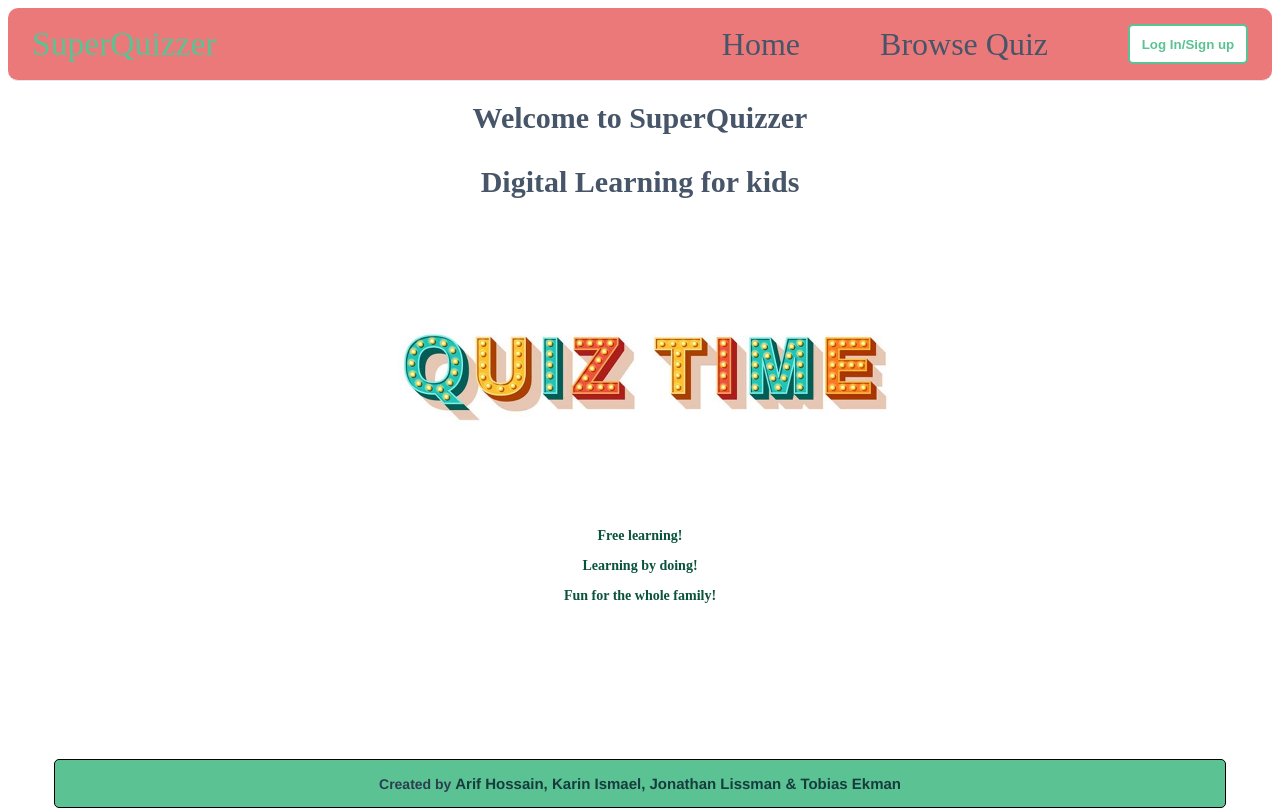
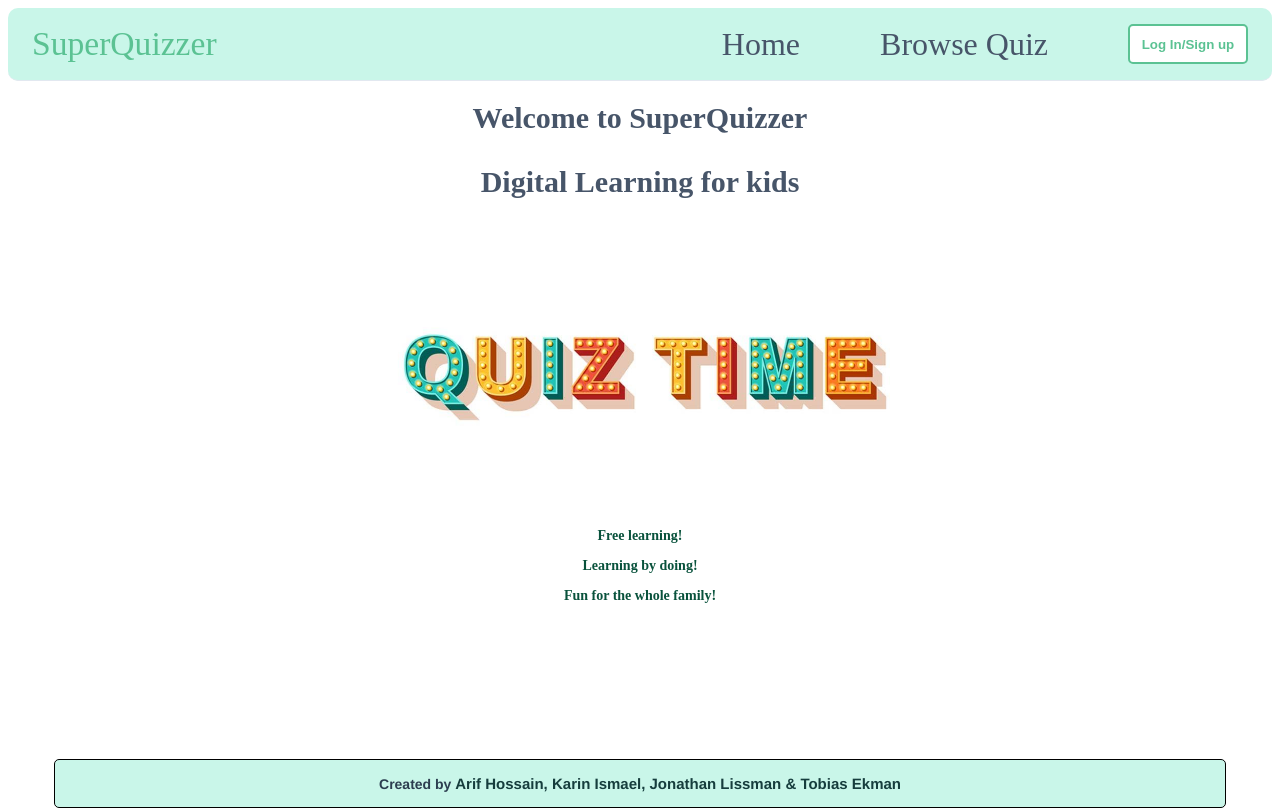
Before and after one commit to ArifHoss/quiz-management-router, a Vue app: page / in a window 1280 px wide. Built offline with nearby package versions, Linux system fonts and the light colour scheme; a web font is replaced by a local one.

Commit message:
header and footer color

```diff
--- a/src/components/Footer.vue
+++ b/src/components/Footer.vue
@@ -31,7 +31,7 @@ footer {
   margin: 50px auto auto auto;
   width: 90%;
   font-size: 0.7rem;
-  background-color: #5bc293;
+  background-color: #c9f6e9;
   border: solid 1px black;
   border-radius: 5px;
 }
--- a/src/components/NavBar.vue
+++ b/src/components/NavBar.vue
@@ -91,7 +91,7 @@ export default {
 
 header {
   font-size: 62.5%;
-  background-color: #ec797a;
+  background-color: #c9f6e9;
   width: 100%;
   font-family: 'Roboto', sans-serif;
   border-radius: 10px;
```
